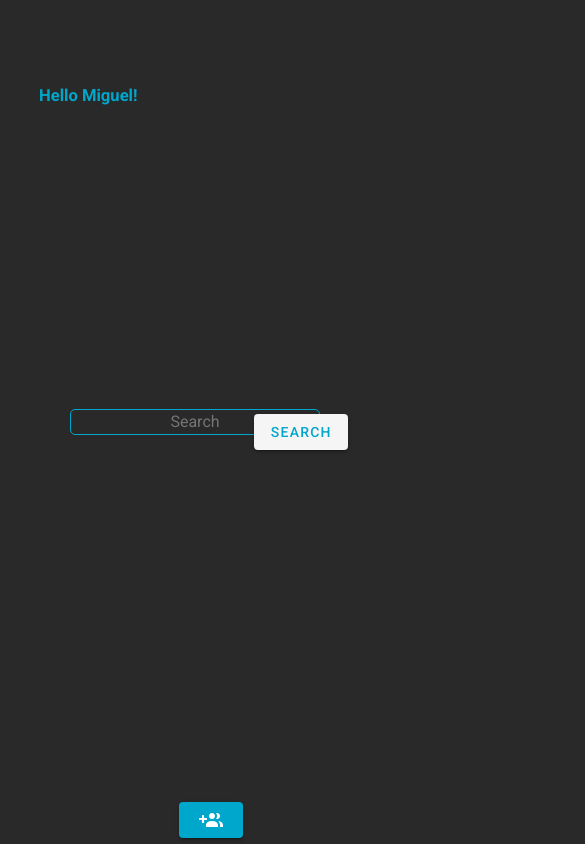
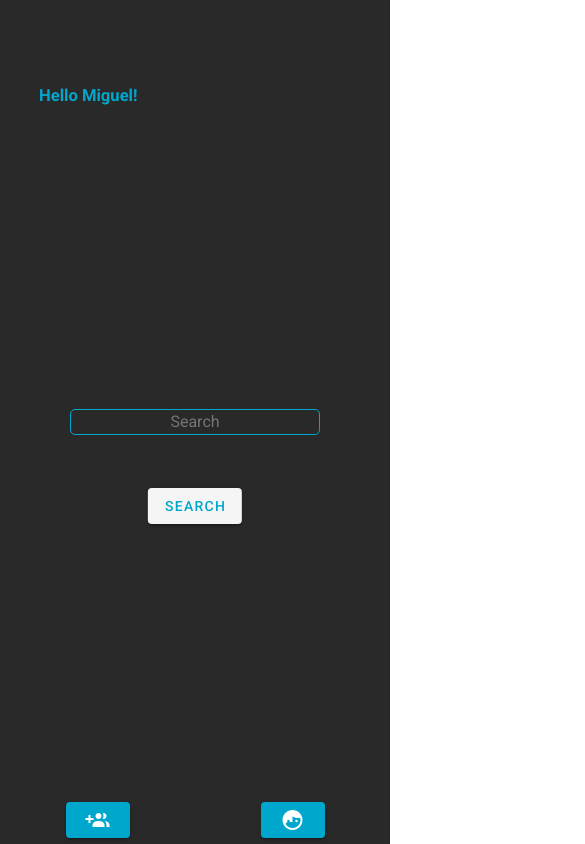
Before and after one commit to Miguel22247/MatchGame, a Vue app: page /home in a window 390 px wide. Shown: the top 844 px of the page, 585 px wide, since content can reach past the window. Built offline with nearby package versions, Linux system fonts and the light colour scheme.

Commit message:
fix of button and inconsintesy of mobile

```diff
--- a/src/views/Homepage.vue
+++ b/src/views/Homepage.vue
@@ -37,7 +37,8 @@
 		</div>
 	</div>
 </template>
-<script></script>
+<script>
+</script>
 <style scoped>
 @media screen and (min-width:1025px){
     .on-desktop {
@@ -46,8 +47,8 @@
 
     .landing-page {
         background-color: #292929;
-        height: 100vh;
-        width: 100vh;
+        height: 100%;
+        width: 100%;
     }
 
 	.btn {
@@ -73,7 +74,7 @@
 		font-size: 20px;
 	}
 	.navbar {
-		width: 100vh;
+		width: 100%;
 		height: 40px;
 		position: absolute;
 		top: 95%;
@@ -97,8 +98,8 @@
 
     .landing-page {
         background-color: #292929;
-        height: 100vh;
-        width: 100vh;
+        height: 100%;
+        width: 100%;
     }
 
 	* {
@@ -116,15 +117,16 @@
 		font-size: 20px;
 	}
 
-		.btn {
+	.btn {
 		position: absolute;
-		top: 49%;
-		left: 65%;
+		top: 60%;
+		left: 50%;
 		color: #00A7CC;
+		transform: translate(-50%, -50%);
 	}
 
 	.navbar {
-		width: 100vh;
+		width: 100%;
 		height: 40px;
 		position: absolute;
 		top: 95%;
```
